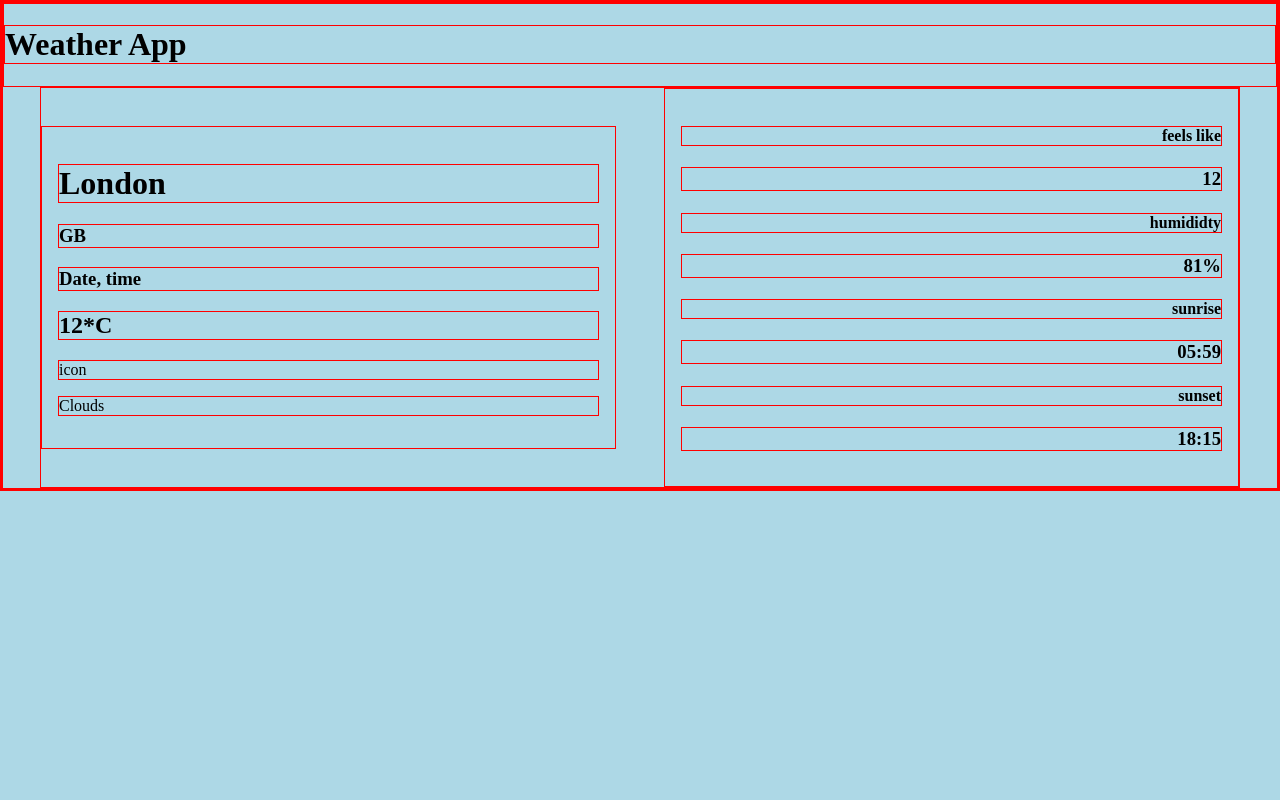
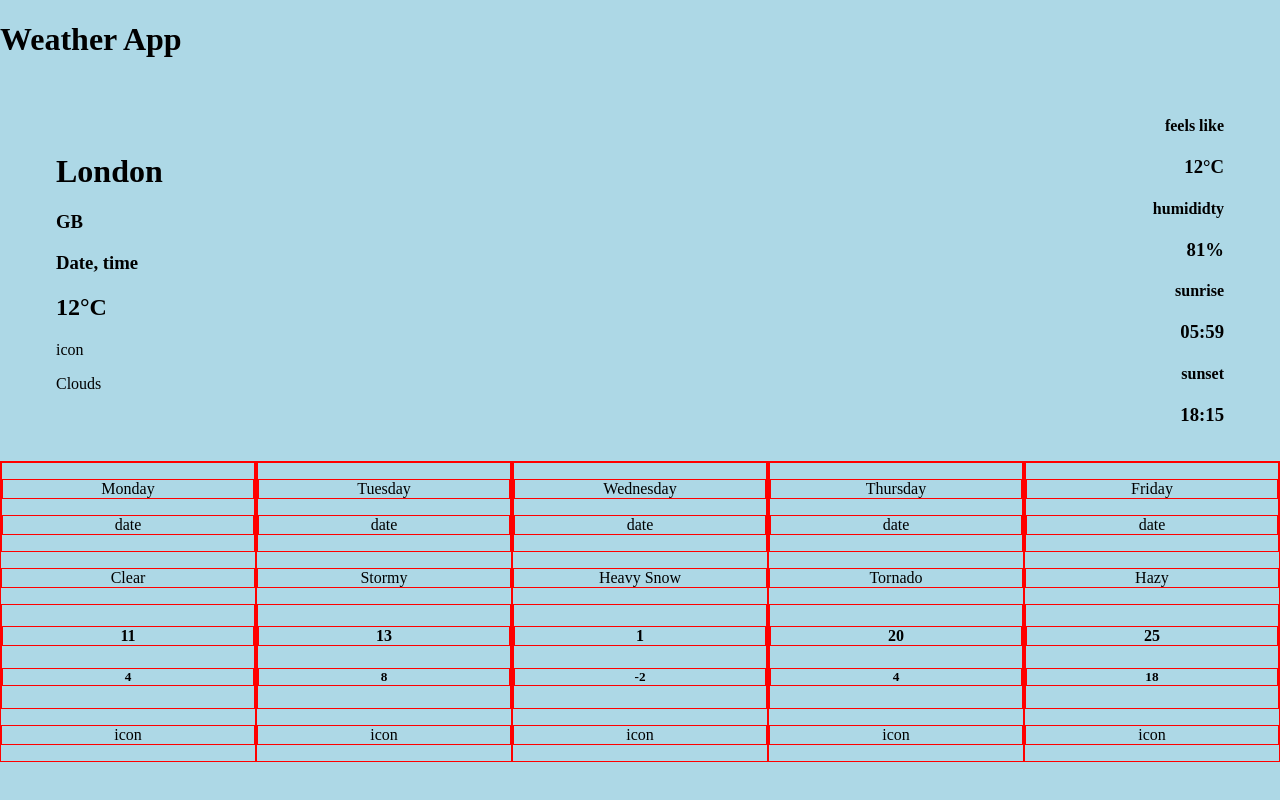
Before and after one commit to tsv-stacks/react-weather-app, a React (Create React App) app: page / in a window 1280 px wide. Built offline with nearby package versions, Linux system fonts and the light colour scheme.

Commit message:
added card, basic styling and setting up component

```diff
--- a/src/components/Card.jsx
+++ b/src/components/Card.jsx
@@ -1,9 +1,14 @@
+import React from "react";
 import Forecast from "./Forecast";
-import React from "react";
 import data from "../data/forecast.json";
+import { getDay } from "./DataFunction";
 
 export default function Card() {
-  let cards;
+  const cards = data.forecasts.map((card, i) => {
+    return (
+      <Forecast key={getDay(data.forecasts[i].date)} data={data.forecasts[i]} />
+    );
+  });
 
   return <section className="cards">{cards}</section>;
 }
--- /dev/null
+++ b/src/components/DataFunction.js
@@ -0,0 +1,22 @@
+function kelvinToCelsius(kelvin) {
+  const celsius = kelvin - 273.15;
+  return Math.round(celsius);
+}
+
+function timeConvert(time) {
+  const newTime = new Date(time * 1000);
+  const newHours = newTime.getHours();
+  const newMinutes = newTime.getMinutes();
+  const formattedTime = `${String(newHours).padStart(2, "0")}:${String(
+    newMinutes
+  ).padStart(2, "0")}`;
+  return formattedTime;
+}
+
+function getDay(unix) {
+  const date = new Date(unix);
+  const dayOfWeek = date.toLocaleDateString("en-US", { weekday: "long" });
+  return dayOfWeek;
+}
+
+export { kelvinToCelsius, timeConvert, getDay };
--- a/src/components/Forecast.jsx
+++ b/src/components/Forecast.jsx
@@ -1,12 +1,20 @@
 import React from "react";
+import { getDay } from "./DataFunction";
 
 export default function Forecast(props) {
-  console.log(props);
+  const { data } = props;
+  console.log(data);
   return (
-    <div className="forecast">
-      <p>day</p>
-      <h4>temp</h4>
-      <h5>temp low</h5>
+    <div className="card--forecast">
+      <div className="card--daydate">
+        <p>{getDay(data.date)}</p>
+        <p>date</p>
+      </div>
+      <p>{data.description}</p>
+      <div className="card--temp">
+        <h4>{data.temperature.max}</h4>
+        <h5>{data.temperature.min}</h5>
+      </div>
       <p>icon</p>
     </div>
   );
--- a/src/components/Location.jsx
+++ b/src/components/Location.jsx
@@ -1,28 +1,11 @@
 import React from "react";
+import { kelvinToCelsius, timeConvert } from "./DataFunction";
 
 export default function LocationDetails({ location }) {
-  function kelvinToCelsius(kelvin) {
-    const celsius = kelvin - 273.15;
-    return Math.round(celsius);
-  }
-
   const tempInC = kelvinToCelsius(location.main.temp);
   const feelsLike = kelvinToCelsius(location.main.feels_like);
-  const sunriseTimestamp = location.sys.sunrise;
-  const sunsetTimestamp = location.sys.sunset;
-  const sunriseTime = new Date(sunriseTimestamp * 1000);
-  const sunsetTime = new Date(sunsetTimestamp * 1000);
-  const sunriseHours = sunriseTime.getHours();
-  const sunriseMinutes = sunriseTime.getMinutes();
-  const sunsetHours = sunsetTime.getHours();
-  const sunsetMinutes = sunsetTime.getMinutes();
-  const formattedSunriseTime = `${String(sunriseHours).padStart(
-    2,
-    "0"
-  )}:${String(sunriseMinutes).padStart(2, "0")}`;
-  const formattedSunsetTime = `${String(sunsetHours).padStart(2, "0")}:${String(
-    sunsetMinutes
-  ).padStart(2, "0")}`;
+  const formattedSunriseTime = timeConvert(location.sys.sunrise);
+  const formattedSunsetTime = timeConvert(location.sys.sunset);
 
   return (
     <main className="location">
@@ -30,13 +13,13 @@ export default function LocationDetails({ location }) {
         <h1>{location.name}</h1>
         <h3>{location.sys.country}</h3>
         <h3>Date, time</h3>
-        <h2>{tempInC}*C</h2>
+        <h2>{tempInC}°C</h2>
         <p>icon</p>
         <p>{location.weather[0].main}</p>
       </div>
       <div className="location--weather">
         <h4>feels like</h4>
-        <h3>{feelsLike}</h3>
+        <h3>{feelsLike}°C</h3>
         <h4>humididty</h4>
         <h3>{location.main.humidity}%</h3>
         <h4>sunrise</h4>
--- a/src/index.js
+++ b/src/index.js
@@ -5,11 +5,14 @@ import App from "./components/App";
 import Location from "./components/Location";
 import "./styles/Location.css";
 import location from "./data/openweather.json";
+import Card from "./components/Card";
+import "./styles/Card.css";
 
 const root = ReactDOM.createRoot(document.getElementById("root"));
 root.render(
   <React.StrictMode>
     <App />
     <Location location={location} />
+    <Card />
   </React.StrictMode>
 );
--- /dev/null
+++ b/src/styles/Card.css
@@ -0,0 +1,29 @@
+.card--forecast {
+  width: 20vw;
+  max-width: 300px;
+  text-align: center;
+}
+
+.cards * {
+  border: 1px red solid;
+}
+
+.cards {
+  display: flex;
+  justify-content: center;
+}
+
+@media (max-width: 550px) {
+  .card--forecast {
+    display: flex;
+    width: 100%;
+    max-width: 100%;
+    justify-content: space-between;
+    max-height: 80px;
+  }
+  .cards {
+    margin: 0 auto;
+    width: 90vw;
+    display: block;
+  }
+}
--- a/src/styles/index.css
+++ b/src/styles/index.css
@@ -11,7 +11,7 @@
 
 * {
   box-sizing: border-box;
-  border: 1px red solid;
+  /* border: 1px red solid; */
 }
 
 html,
```
